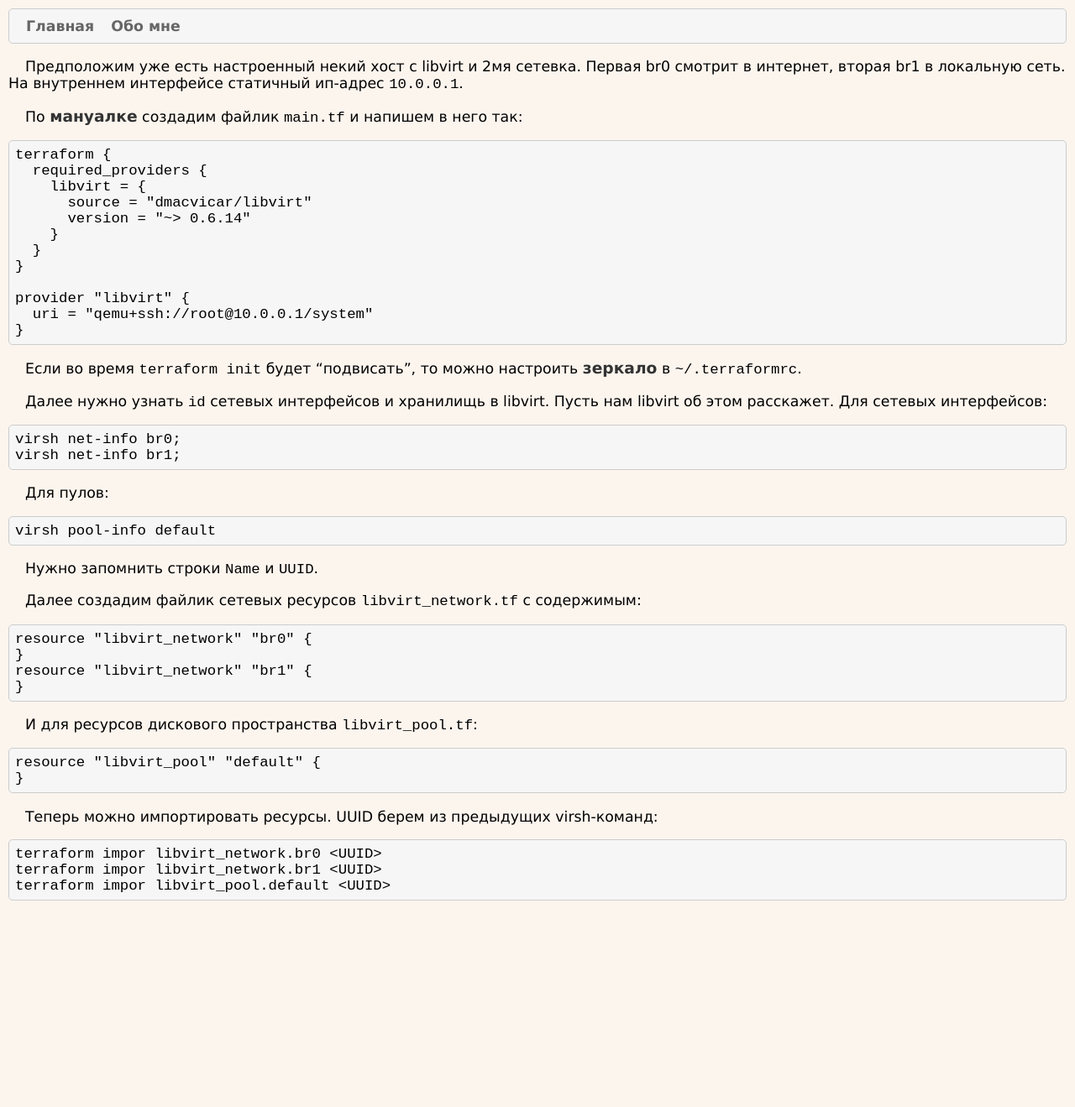
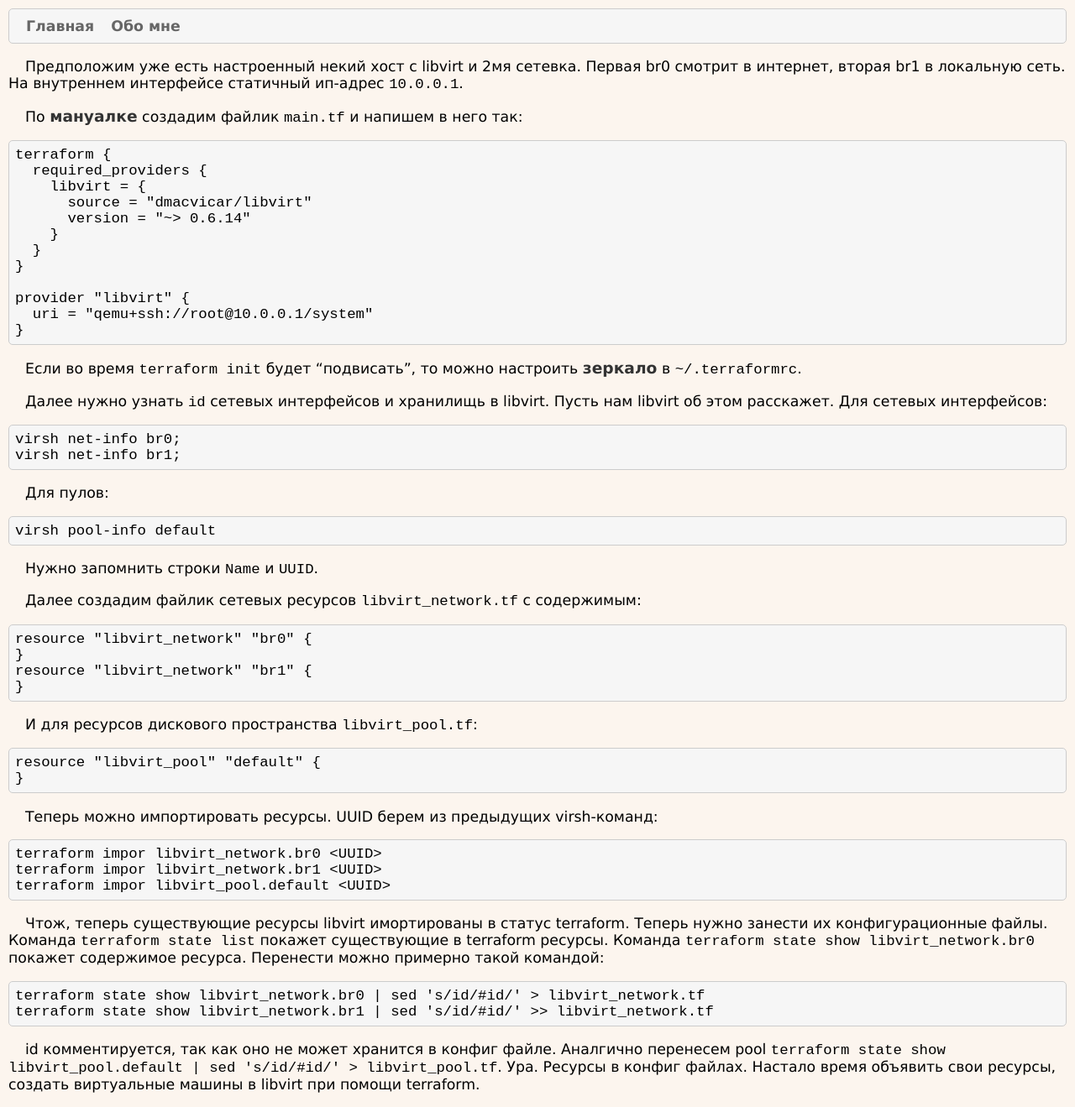
Before and after one commit to cronolio/cronolio.github.io, a Jekyll site: the page built from _posts/2022-04-28-minimal-devops-part-1a.md, in a window 1280 px wide. Shown: the whole page at 84% size. Built offline with Jekyll 4.4.1, drawn with Linux system fonts in a browser that asks for light colours; before the commit the page ends 1090 px from its top, so only the background shows below that.

Commit message:
add more info

````diff
--- a/_posts/2022-04-28-minimal-devops-part-1a.md
+++ b/_posts/2022-04-28-minimal-devops-part-1a.md
@@ -1,8 +1,8 @@
 ---
 layout: post
 sitemap:
-  lastmod: 2022-11-12
-title: devops на минималках - часть 1
+  lastmod: 2022-11-14
+title: devops на минималках - terraform на примере libvirt
 descr: terraform на примере libvirt
 
 ---
@@ -63,3 +63,15 @@ terraform impor libvirt_network.br0 <UUID>
 terraform impor libvirt_network.br1 <UUID>
 terraform impor libvirt_pool.default <UUID>
 ```
+
+Чтож, теперь существующие ресурсы libvirt имортированы в статус terraform. Теперь нужно занести их конфигурационные файлы.
+Команда `terraform state list` покажет существующие в terraform ресурсы.
+Команда `terraform state show libvirt_network.br0` покажет содержимое ресурса.
+Перенести можно примерно такой командой:
+```
+terraform state show libvirt_network.br0 | sed 's/id/#id/' > libvirt_network.tf
+terraform state show libvirt_network.br1 | sed 's/id/#id/' >> libvirt_network.tf
+```
+id комментируется, так как оно не может хранится в конфиг файле.
+Аналгично перенесем pool `terraform state show libvirt_pool.default | sed 's/id/#id/' > libvirt_pool.tf`.
+Ура. Ресурсы в конфиг файлах. Настало время объявить свои ресурсы, создать виртуальные машины в libvirt при помощи terraform.
````
